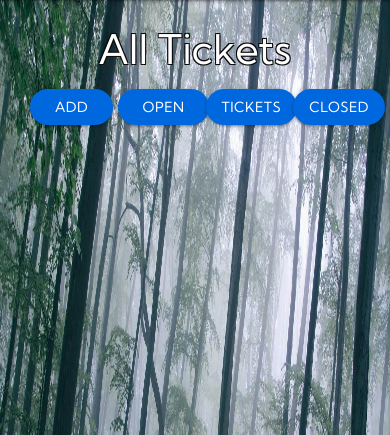
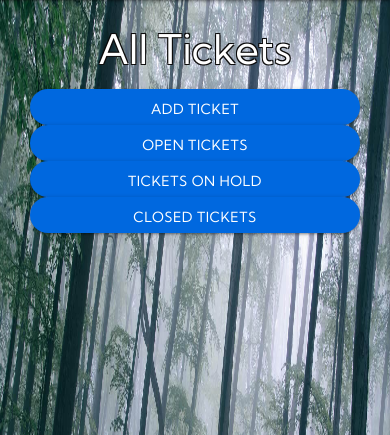
Before and after one commit to Code-Institute-Submissions/Helpdesk-Micro, a Flask app: page /get_tickets in a window 390 px wide. Shown: the part 56-491 px from the top of the page. Run offline with Flask 2, Linux system fonts and the light colour scheme; the visitor is signed in with stand-in values (Sample User, id 1); data that the repository does not hold is empty; some libraries are stand-ins or nearby versions.

Commit message:
resized view button column width for small screen and added view-button class

```diff
--- a/templates/tickets.html
+++ b/templates/tickets.html
@@ -1,21 +1,21 @@
 {% extends 'base.html' %} {% block content %}
 <h3 class="center-title">All Tickets</h3>
 <div class="row center-align">
-  <div class="col s3">
-    <a class="waves-effect waves-light btn" href="/add_ticket">Add ticket</a>
+  <div class="col s12 m3">
+    <a class="waves-effect waves-light btn view-button" href="/add_ticket">Add ticket</a>
   </div>
-  <div class="col s3">
-    <a class="waves-effect waves-light btn" href="/open_tickets"
+  <div class="col s12 m3">
+    <a class="waves-effect waves-light btn view-button" href="/open_tickets"
       >Open tickets</a
     >
   </div>
-  <div class="col s3">
-    <a class="waves-effect waves-light btn" href="/held_tickets"
+  <div class="col s12 m3">
+    <a class="waves-effect waves-light btn view-button" href="/held_tickets"
       >Tickets on hold</a
     >
   </div>
-  <div class="col s3">
-    <a class="waves-effect waves-light btn" href="/closed_tickets"
+  <div class="col s12 m3">
+    <a class="waves-effect waves-light btn view-button" href="/closed_tickets"
       >Closed tickets</a
     >
   </div>
```
